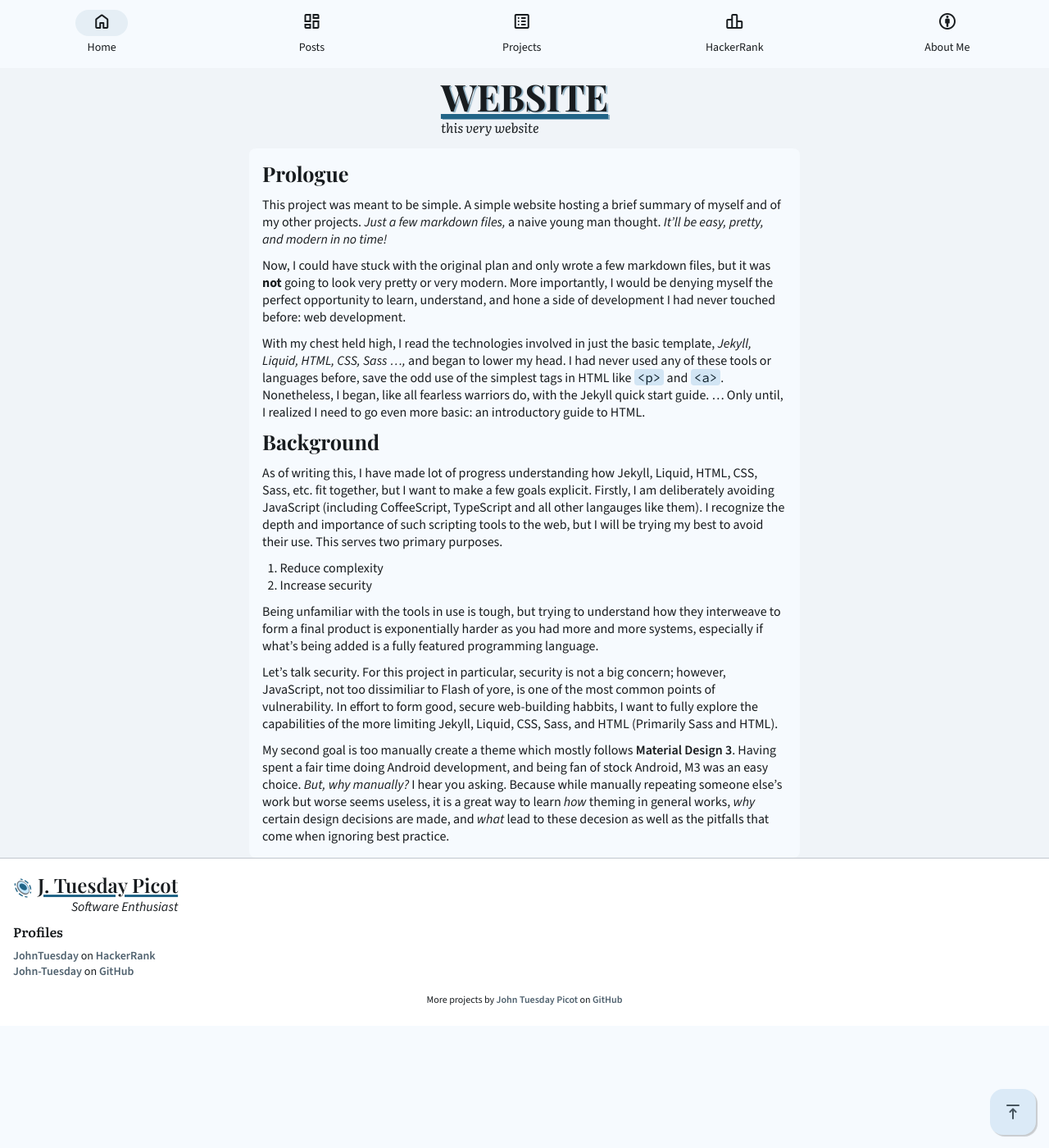
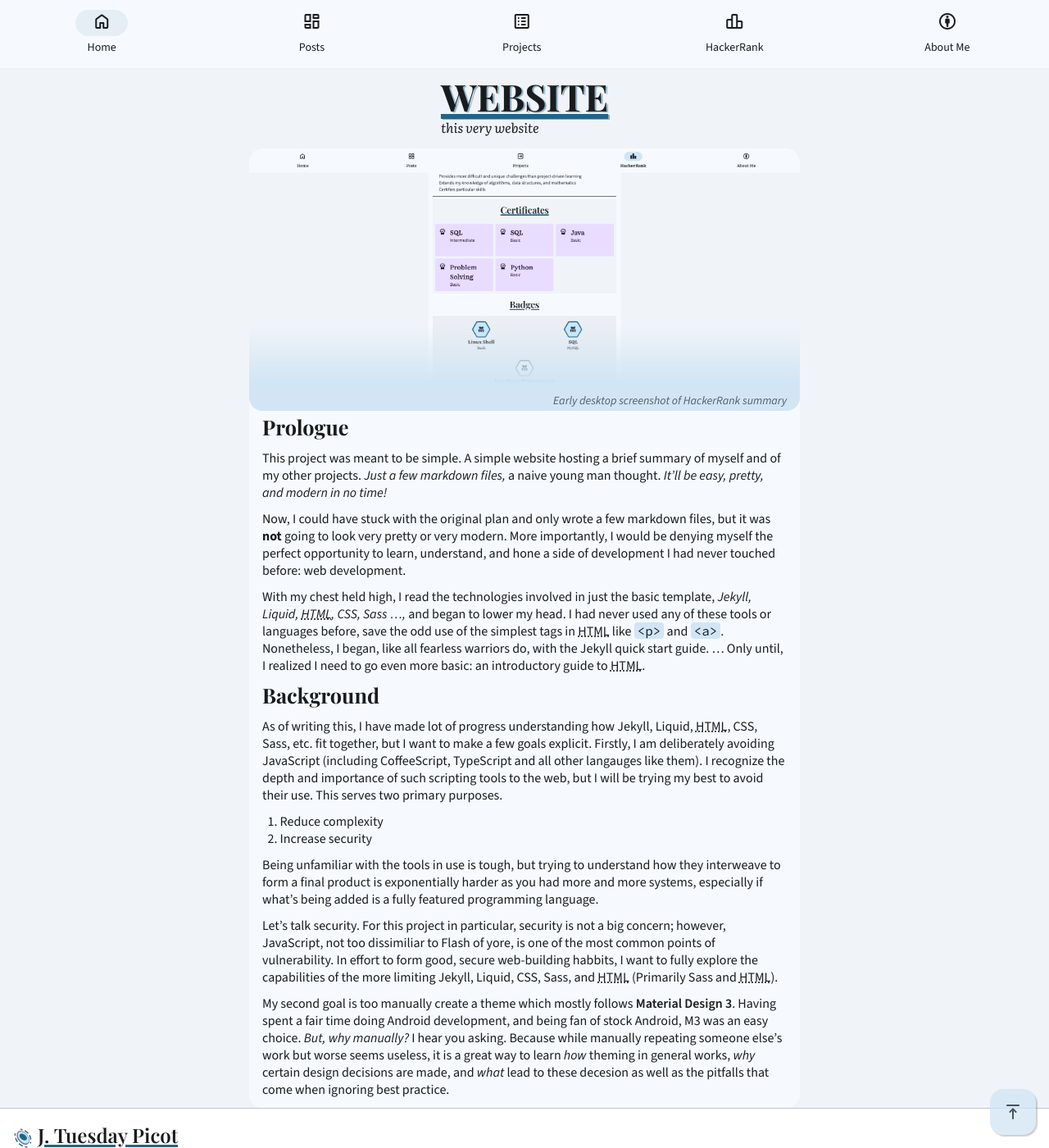
Before and after one commit to John-Tuesday/John-Tuesday.github.io, a Jekyll site: the page built from _projects/self-site.md, in a window 1280 px wide and 1400 px high. Shown: the whole window at 82% size. Built offline with Jekyll 4.4.1, drawn with Linux system fonts in a browser that asks for light colours; some web fonts are replaced.

Commit message:
Create layout for projects

```diff
--- /dev/null
+++ b/_layouts/projects/project.html
@@ -0,0 +1,14 @@
+---
+layout: default
+---
+<article class="page-container">
+  <header class="page-header">
+    <h1 class="page-title">{{ page.title | escape }}</h1>
+    {%- if page.subtitle -%}
+    <h2 class="page-subtitle">{{ page.subtitle | escape }}</h2>
+    {%- endif -%}
+  </header>
+  <section class="project-page-content">
+    {{ content }}
+  </section>
+</article>
--- a/_projects/self-site.md
+++ b/_projects/self-site.md
@@ -20,6 +20,15 @@
     - GitHub Pages
 ---
 
+<figure class="project-no-pad-faded">
+    <img src="/assets/img/jtp-hackerrank-summary-screenshot-1.png" alt="website screenshot" class="screenshot">
+    <figcaption>Early desktop screenshot of HackerRank summary</figcaption>
+</figure>
+
+{::options parse_block_html="true" /}
+
+<section>
+
 ## Prologue
 
 This project was meant to be simple. A simple website hosting a brief summary of myself and of my other projects.
@@ -30,6 +39,10 @@
 
 With my chest held high, I read the technologies involved in just the basic template, *Jekyll, Liquid, HTML, CSS, Sass ...,* and began to lower my head.
 I had never used any of these tools or languages before, save the odd use of the simplest tags in HTML like `<p>` and `<a>`. Nonetheless, I began, like all fearless warriors do, with the Jekyll quick start guide. ... Only until, I realized I need to go even more basic: an introductory guide to HTML.
+
+</section>
+
+<section>
 
 ## Background
 
@@ -49,3 +62,7 @@
 Having spent a fair time doing Android development, and being fan of stock Android, M3 was an easy choice.
 *But, why manually?* I hear you asking.
 Because while manually repeating someone else's work but worse seems useless, it is a great way to learn *how* theming in general works, *why* certain design decisions are made, and *what* lead to these decesion as well as the pitfalls that come when ignoring best practice.
+
+</section>
+
+*[HTML]: Hyper Text Markup Language
--- a/_sass/page.scss
+++ b/_sass/page.scss
@@ -34,23 +34,3 @@
     text-align: left;
     padding-bottom: 14px;
 }
-
-.page-content {
-    padding: 16px;
-    border-radius: 8px;
-    background-color: theme.$surface;
-    color: theme.$on-surface;
-
-    p code {
-        padding-block-start: 0;
-        padding-block-end: 0;
-    }
-
-    p:first-child {
-        margin-top: 0;
-        line-height: normal;
-    }
-    p:last-child {
-        margin-bottom: 0;
-    }
-}
--- /dev/null
+++ b/_sass/projects/index.scss
@@ -0,0 +1 @@
+@use "project";
--- /dev/null
+++ b/_sass/projects/project.scss
@@ -0,0 +1,71 @@
+@use "theme";
+$-page-radius: 16px;
+
+.project-page-content {
+    border-radius: $-page-radius;
+    background-color: theme.$surface;
+    color: theme.$on-surface;
+
+    p > code {
+        padding-block-start: 0;
+        padding-block-end: 0;
+    }
+
+    > :not([class|="project-no-pad"]) {
+        $-pad: 16px;
+        padding-inline-start: $-pad;
+        padding-inline-end: $-pad;
+    }
+}
+
+figure[class|="project"] {
+    $-cap-pad-top: 12px;
+    $-cap-pad-bottom: 4px;
+    $-cap-pad-inline: $-page-radius;
+    $-cap-line-height: 1.25;
+    $-cap-height: calc($-cap-pad-bottom + $-cap-pad-top + 1em*$-cap-line-height);
+
+    position: relative;
+    border-radius: $-page-radius;
+    overflow: clip;
+    display: inline-block;
+    max-width: 100%;
+    width: 100%;
+    max-height: 100%;
+    height: 100%;
+
+    @include theme.font-label-large();
+    font-style: italic;
+    line-height: $-cap-line-height;
+
+    background-color: theme.$secondary-container;
+    color: theme.$on-secondary-container;
+
+    figcaption {
+        position: absolute;
+        display: inline-block;
+        bottom: 0;
+        right: 0;
+        padding-block-start: $-cap-pad-top;
+        padding-block-end: $-cap-pad-bottom;
+        padding-inline-start: $-cap-pad-inline;
+        padding-inline-end: $-cap-pad-inline;
+        color: theme.$secondary;
+    }
+
+    img.screenshot {
+        display: block;
+        object-fit: cover;
+        object-position: center top;
+
+        $-h: 20rem;
+        max-height: min(100%, 100vh, $-h);
+        height: $-h;
+        max-width: 100%;
+        width: 100%;
+
+        $-gradient: linear-gradient(0deg, transparent 0 $-cap-height, transparent 5%, black 33% 100%);
+        -webkit-mask-image: $-gradient;
+        mask-image: $-gradient;
+    }
+}
--- a/assets/css/default.scss
+++ b/assets/css/default.scss
@@ -56,6 +56,7 @@
 // @use "hackerrank/works-flex";
 @use "hackerrank/certificates";
 @use "hackerrank/badges";
+@use "projects";
 
 #main_content {
     max-width: min(100%, 800px);
```
Also changed, not shown: other parts of _projects/self-site.md (+1 -1 lines), assets/img/jtp-hackerrank-summary-screenshot-1.png (added).
